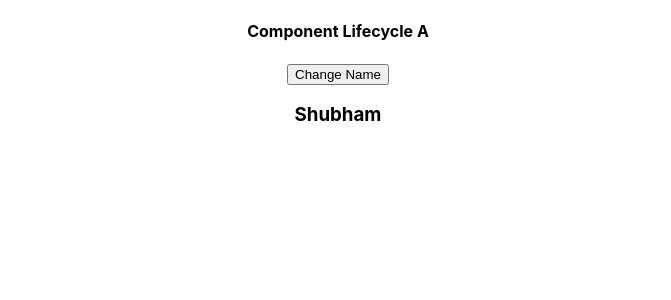
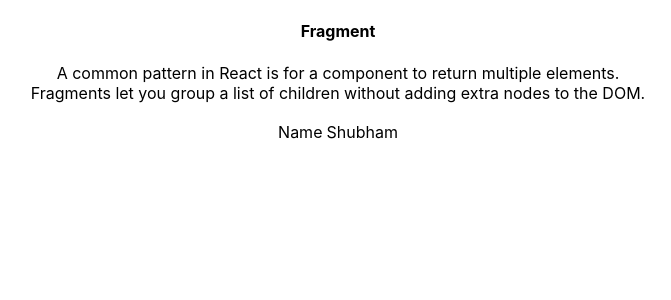
Before and after one commit to GeekShubhamRajput/react-js-learning, a React (Create React App) app: page / in a window 1280 px wide. Shown: the top 300 px of the page, without its empty margins (302-973 px from the left). Built offline with nearby package versions, Linux system fonts and the light colour scheme.

Commit message:
Fragments
A common pattern in React is for a component to return multiple elements. Fragments let you group a list of children without adding extra nodes to the DOM.

```diff
--- a/src/App.css
+++ b/src/App.css
@@ -36,3 +36,7 @@
     transform: rotate(360deg);
   }
 }
+.table-center{
+  margin-left: auto;
+  margin-right: auto;
+}
--- a/src/App.js
+++ b/src/App.js
@@ -1,10 +1,12 @@
 import './App.css';
-import LifecycleA from "./components/LifecycleA"
+import FragmentDemo from "./components/FragmentDemo"
+import FragmentDemo2 from "./components/FragmentDemo2"
 
 function App() {
   return (
     <div className="App">
-      <LifecycleA />
+      <FragmentDemo />
+      <FragmentDemo2 />
     </div>
   )
 }
--- /dev/null
+++ b/src/components/Column.js
@@ -0,0 +1,12 @@
+import React from 'react'
+
+function Column(){
+  return(
+    <React.Fragment>
+      <td>Name</td>
+      <td>Shubham</td>
+    </ React.Fragment>
+  )
+}
+
+export default Column
--- /dev/null
+++ b/src/components/FragmentDemo.js
@@ -0,0 +1,15 @@
+import React from 'react'
+
+function FragmentDemo(){
+  return(
+    <React.Fragment>
+      <h4>Fragment</h4>
+      <p>A common pattern in React is for a component to return multiple elements.<br />
+        Fragments let you group a list of children without adding extra nodes to the DOM.
+      </p>
+    </React.Fragment>
+  )
+
+}
+
+export default FragmentDemo
--- /dev/null
+++ b/src/components/FragmentDemo2.js
@@ -0,0 +1,16 @@
+import React from 'react'
+import Column from './Column'
+
+function FragmentDemo2(){
+  return(
+    <React.Fragment>
+      <table class="table-center">
+        <tr>
+          <Column />
+        </tr>
+      </table>
+    </ React.Fragment>
+  )
+}
+
+export default FragmentDemo2
```
